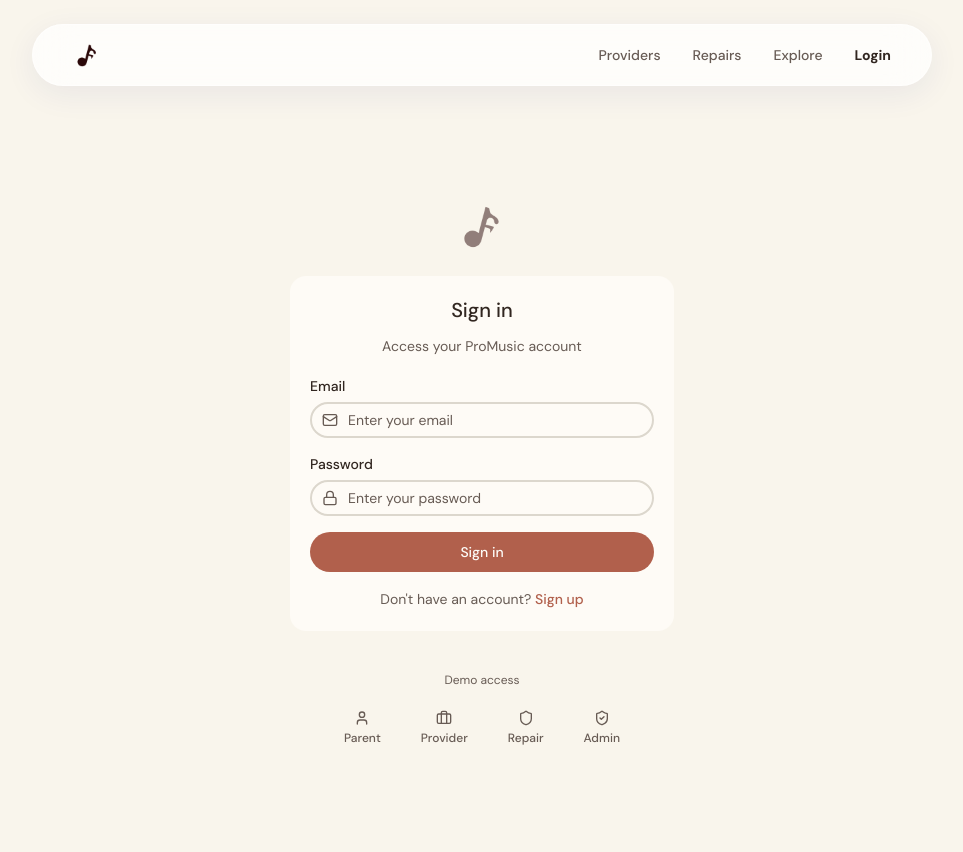
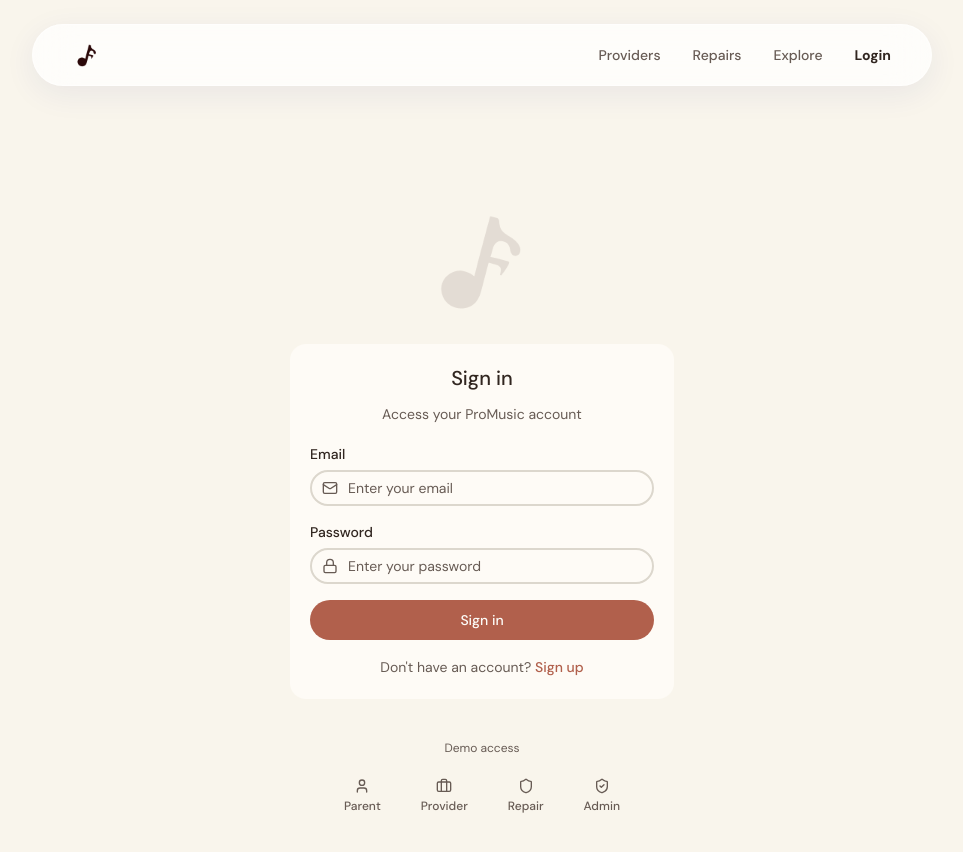
Before and after one commit to cspinozzi/pfables-design-review, a Next.js app: page /login in a window 1280 px wide. Shown: the top 852 px of the page, without its empty margins (158-1121 px from the left). Built offline with nearby package versions, Linux system fonts and the light colour scheme.

Commit message:
feat: update logo size and opacity in login page
Use custom-sized 'Image' component for larger, less opaque logo.

Co-authored-by: cspinozzi <246748561+cspinozzi@users.noreply.github.com>

```diff
--- a/app/login/page.tsx
+++ b/app/login/page.tsx
@@ -5,7 +5,7 @@ import { useState, useEffect, Suspense } from "react"
 import { useRouter, useSearchParams } from "next/navigation"
 import Link from "next/link"
 import { Mail, Lock, User, Briefcase, Shield, ShieldCheck } from "lucide-react"
-import { Logo } from "@/components/logo"
+import Image from "next/image"
 import { Button } from "@/components/ui/button"
 import { Card, CardContent, CardDescription, CardHeader, CardTitle } from "@/components/ui/card"
 import { Input } from "@/components/ui/input"
@@ -77,8 +77,15 @@ function LoginContent() {
   return (
     <div className="min-h-screen bg-background flex flex-col items-center pt-[12vh] px-4 sm:px-6 pb-12 sm:pt-20">
       <div className="w-full max-w-sm">
-        <div className="flex justify-center mb-6 opacity-50">
-          <Logo size="lg" href={undefined} />
+        <div className="flex justify-center mb-6 opacity-10">
+          <Image
+            src="/icon-light.png"
+            alt="ProMusic"
+            width={120}
+            height={120}
+            className="h-auto object-contain"
+            priority
+          />
         </div>
         <Card>
           <CardHeader className="text-center p-5">
```
